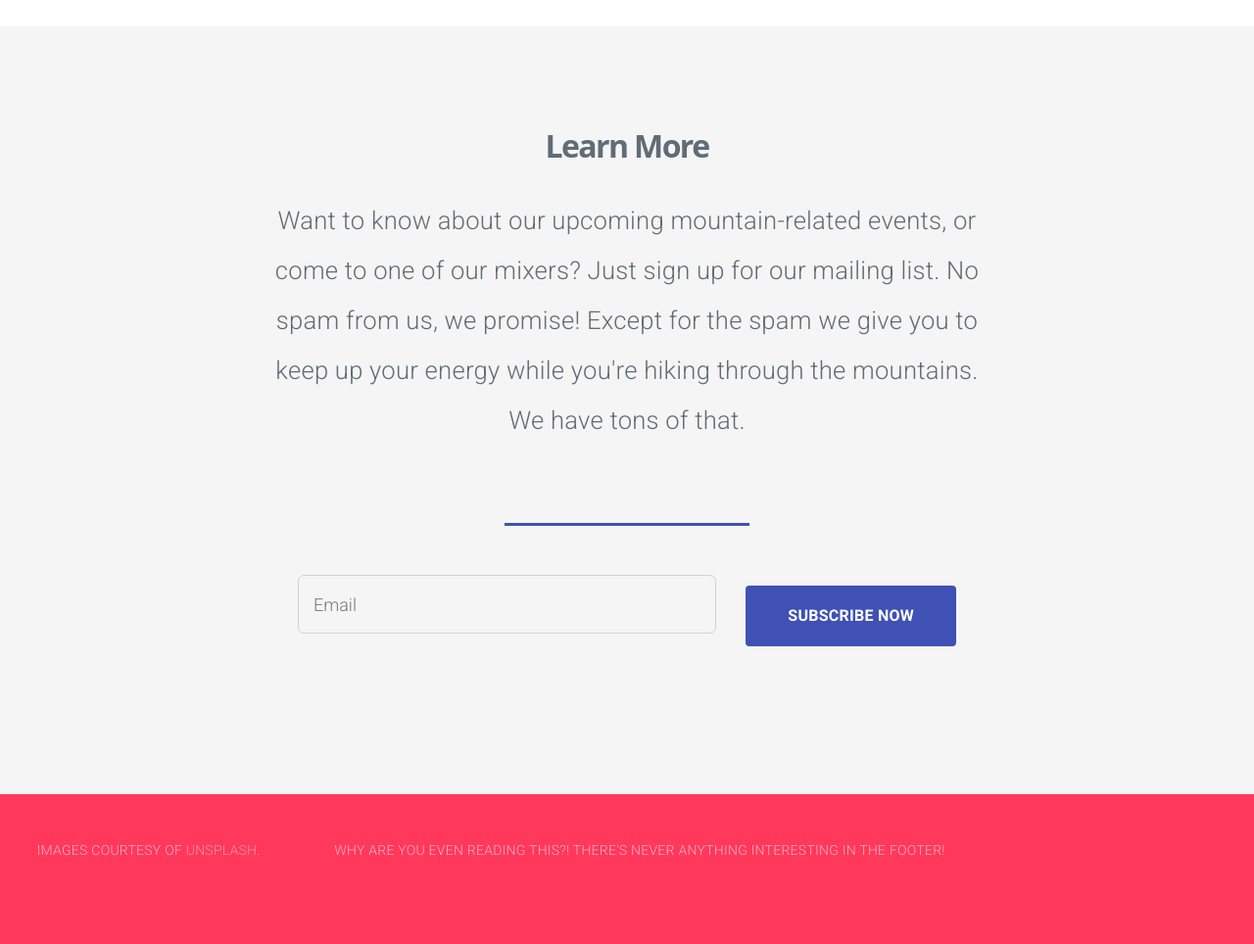
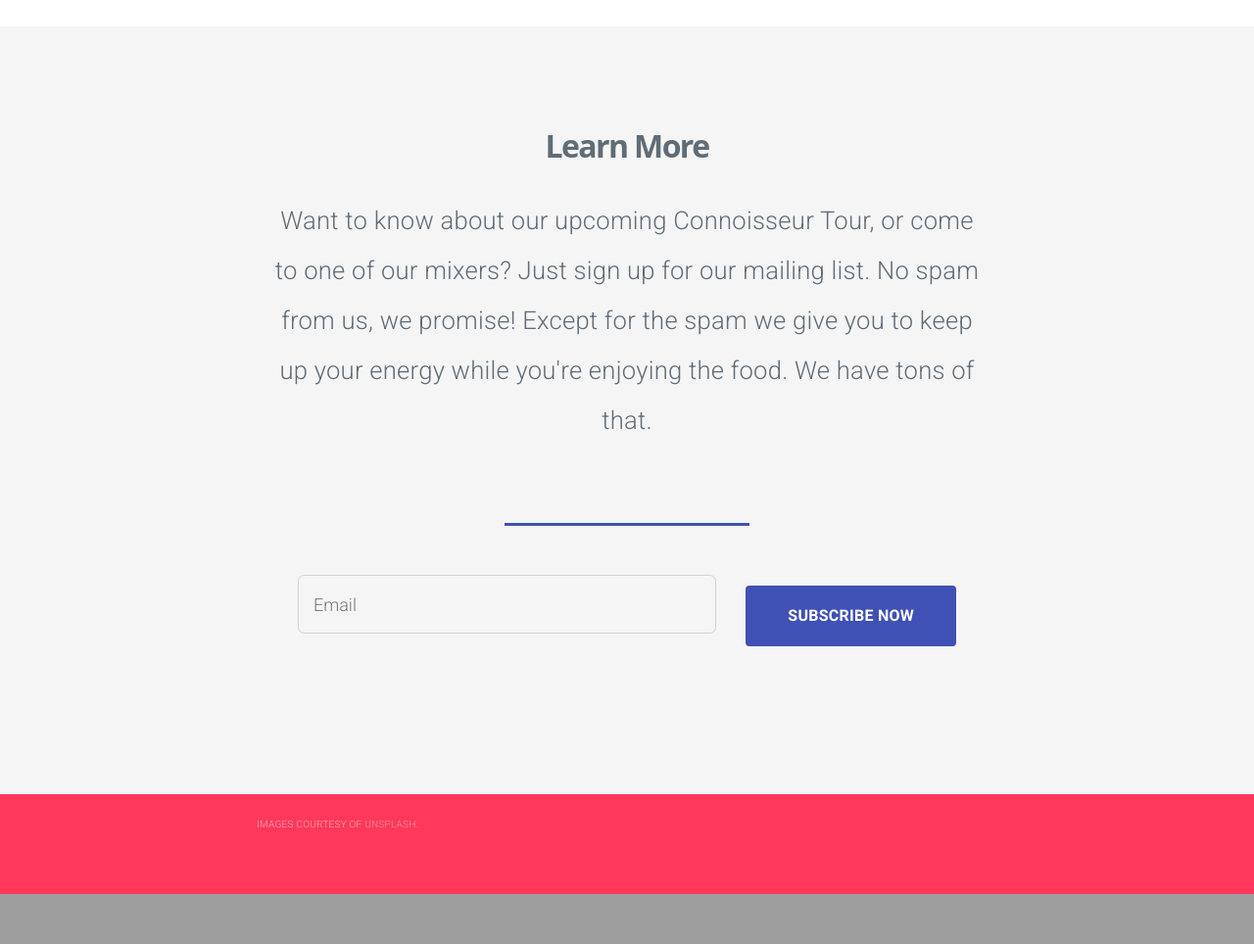
Before and after one commit to CyWiz57/foodcam, a Flask app: page / in a window 1280 px wide. Shown: the part 1323-2287 px from the top of the page at 98% size. After the commit the page ends 2236 px from the top, so only its background shows below. Run offline with Flask 2, Linux system fonts and the light colour scheme; parts of the project's set-up code (start-up, migrations or seed data) failed here and were passed over; some libraries are stand-ins or nearby versions.

Commit message:
img with url

```diff
--- a/server/static/style.css
+++ b/server/static/style.css
@@ -331,7 +331,7 @@ footer ul li {
 
 footer p {
 	text-transform: uppercase;
-	font-size: 14px;
+	font-size: 10px;
 	opacity: 0.6;
 	align-self: center;
 }
--- a/server/templates/index.html
+++ b/server/templates/index.html
@@ -26,7 +26,7 @@
       </header>
 
       <section class="hero">
-        <div class="background-image" style="background-image: url(assets/main.jpg);"></div>
+        <div class="background-image" style="background-image: url(https://unsplash.com/photos/q_oNX5UG9Xg);"></div>
         <div class="hero-content-area">
           <h1>Connoisseur</h1>
           <h3>Unmissable Food Adventure Around The World</h3>
@@ -68,7 +68,7 @@
 
     <section class="contact">
       <h3 class="title">Learn more</h3>
-      <p>Want to know about our upcoming mountain-related events, or come to one of our mixers? Just sign up for our mailing list. No spam from us, we promise! Except for the spam we give you to keep up your energy while you're hiking through the mountains. We have tons of that.</p>
+      <p>Want to know about our upcoming Connoisseur Tour, or come to one of our mixers? Just sign up for our mailing list. No spam from us, we promise! Except for the spam we give you to keep up your energy while you're enjoying the food. We have tons of that.</p>
       <hr>
       <form>
         <input type="email" placeholder="Email">
@@ -79,12 +79,7 @@
 
     <footer>
         <p>Images courtesy of <a href="http://unsplash.com/">unsplash</a>.</p>
-        <p>Why are you even reading this?! There's never anything interesting in the footer!</p>
-        <ul>
-          <li><a href="#"><i class="fa fa-twitter-square fa-2x"></i></a></li>
-          <li><a href="#"><i class="fa fa-facebook-square fa-2x"></i></a></li>
-          <li><a href="#"><i class="fa fa-snapchat-square fa-2x"></i></a></li>
-        </ul>
+        <p><a href="#"><i class="fa fa-twitter-square fa-2x"></i></a> <a href="#"><i class="fa fa-facebook-square fa-2x"></i></a> <a href="#"><i class="fa fa-snapchat-square fa-2x"></i></a></p>
       </footer>
 
     <script src="../static/main.js"></script>
```
